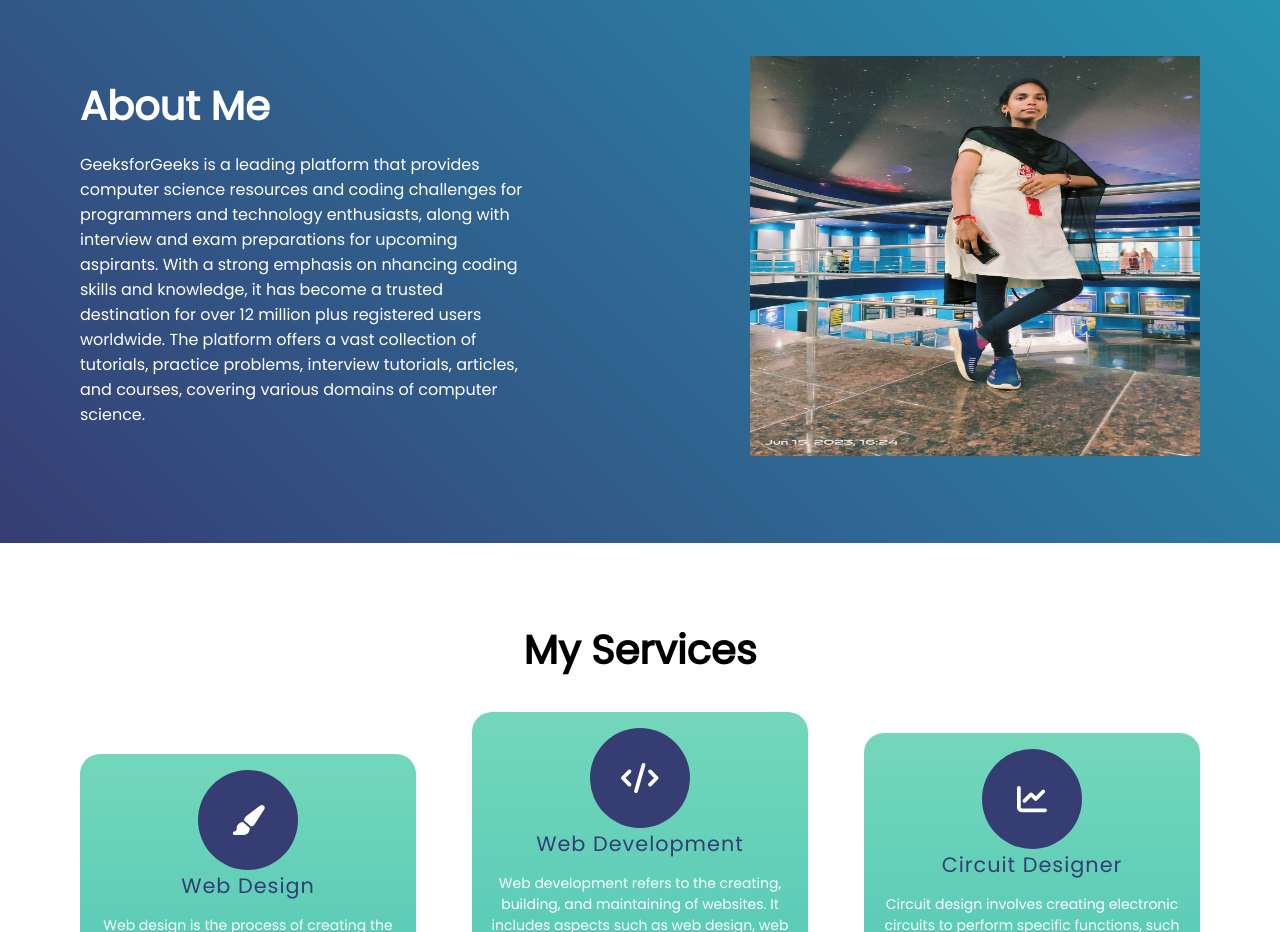
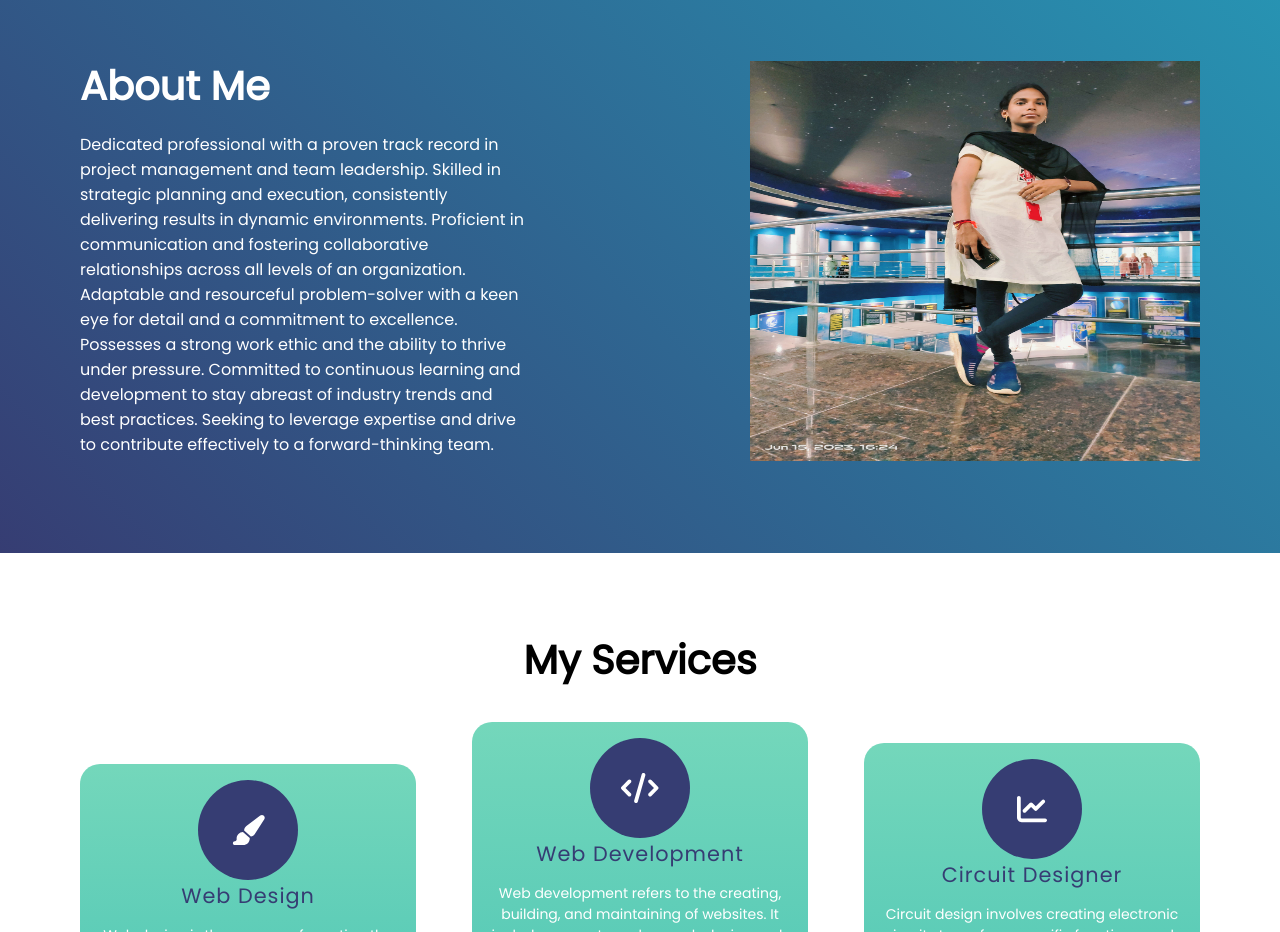
Before and after one commit to Indrani934/portfilio, a plain HTML site: page index.html in a window 1280 px wide. Shown: the part 1760-2692 px from the top of the page. Drawn offline with Linux system fonts and the light colour scheme; files whose address does not match are found by name.

Commit message:
Update index.html
updates html file

```diff
--- a/index.html
+++ b/index.html
@@ -163,14 +163,19 @@
 		<div class="about-text">
 			<h1 class="my-heading">About Me</h1>
 			<p class="lead-para">
-				GeeksforGeeks is a leading platform that provides computer science
-				resources and coding challenges for  programmers and technology
-				enthusiasts, along with interview and exam preparations for upcoming
-				aspirants. With a strong emphasis on nhancing coding skills and knowledge,
-				it has become a trusted destination for over 12 million plus registered
-				users worldwide. The platform offers a vast collection of tutorials, practice
-				problems, interview tutorials, articles, and courses, covering various domains
-				of computer science.
+				Dedicated professional with a proven track
+				record in project management and team leadership.
+				Skilled in strategic planning and execution,
+				consistently delivering results in dynamic environments.
+				Proficient in communication and fostering collaborative
+				relationships across all levels of an organization.
+				Adaptable and resourceful problem-solver with a keen
+				eye for detail and a commitment to excellence.
+				Possesses a strong work ethic and the ability to
+				thrive under pressure. Committed to continuous learning
+				and development to stay abreast of industry trends
+				and best practices. Seeking to leverage expertise
+				and drive to contribute effectively to a forward-thinking team.
 			</p>
 
 		</div>
```
